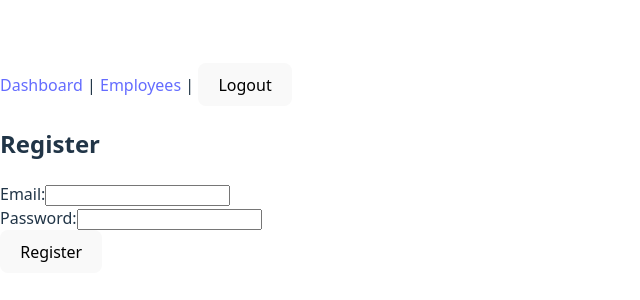
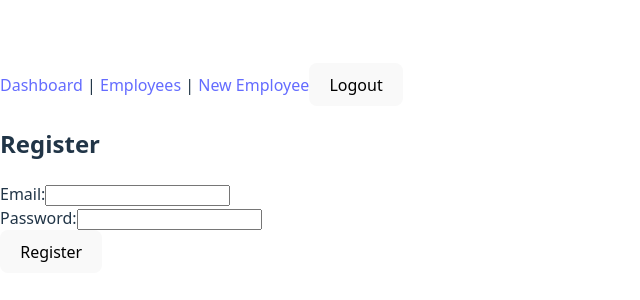
Before and after one commit to ragallegom/employee_management, a React (Vite) app in the folder frontend/: page /register in a window 1280 px wide. Shown: the part 232-532 px from the top of the page, without its empty margins (0-640 px from the left). Built offline with nearby package versions, Linux system fonts and the light colour scheme.

Commit message:
feature: add create to navbar

```diff
--- a/frontend/src/components/Navbar.tsx
+++ b/frontend/src/components/Navbar.tsx
@@ -13,6 +13,7 @@ const Navbar = () => {
     <nav>
       <Link to="/dashboard">Dashboard</Link> |{' '}
       <Link to="/employees">Employees</Link> |{' '}
+      <Link to="/employees/create">New Employee</Link>
       <button onClick={handleLogout}>Logout</button>
     </nav>
   )
```
